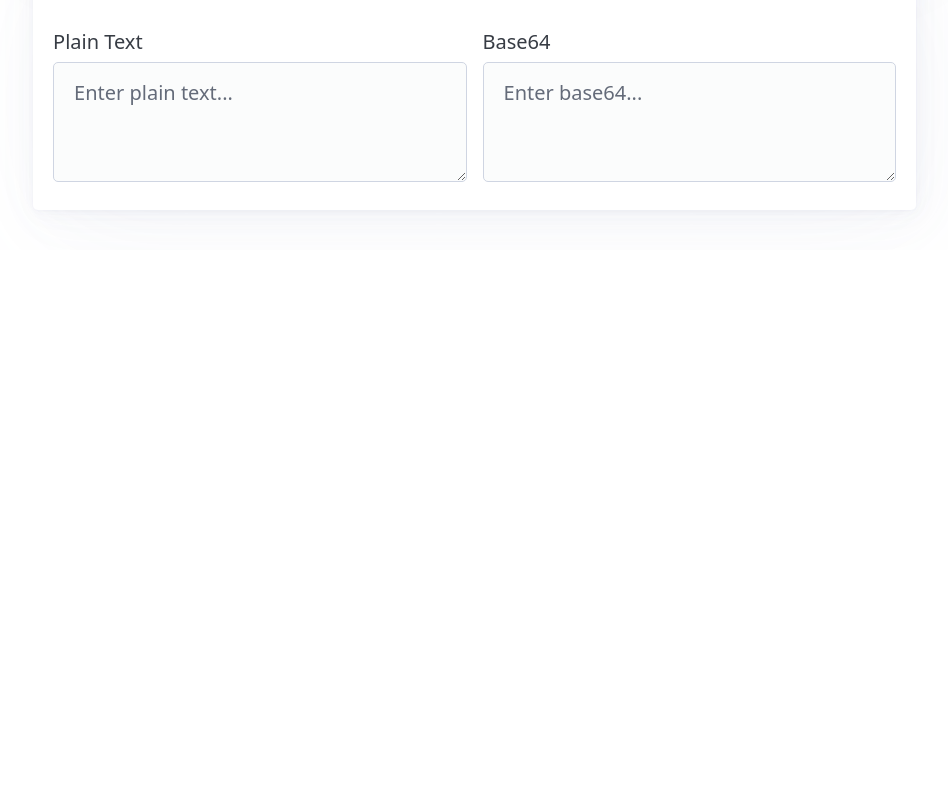
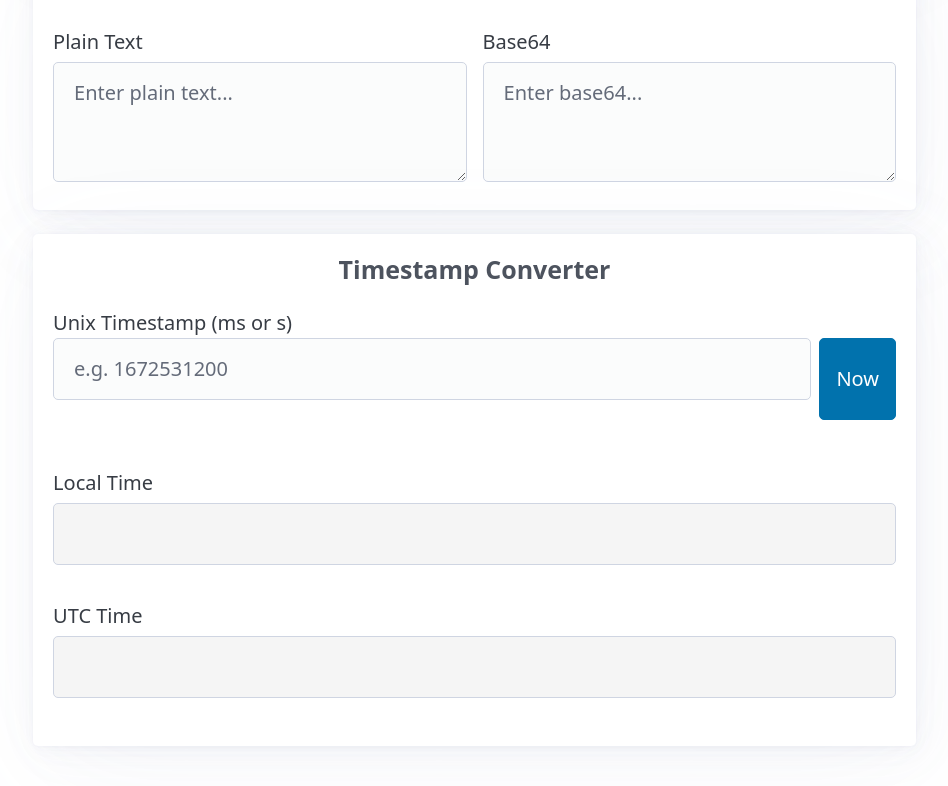
Before and after one commit to bkallaus/quick, a React (Create React App) app: page / in a window 1280 px wide. Shown: the part 1602-2388 px from the top of the page, without its empty margins (324-1272 px from the left). Before the commit the page ends 1852 px from the top, so only its background shows below. Built offline with nearby package versions, Linux system fonts and the light colour scheme.

Commit message:
feat: Add Timestamp Converter

```diff
--- a/src/App.tsx
+++ b/src/App.tsx
@@ -6,6 +6,7 @@ import IframeTester from "./components/iframe-tester";
 import ShareableList from "./components/shareable-list";
 import GenerateList from "./components/generate-list";
 import Base64Encoder from "./components/base64-encoder";
+import TimestampConverter from "./components/timestamp-converter";
 import SideNav from "./components/side-nav";
 import "./App.css";
 
@@ -26,6 +27,7 @@ export default function App() {
           <div id="iframe-tester"><IframeTester /></div>
           <div id="generate-list"><GenerateList /></div>
           <div id="base64-encoder"><Base64Encoder /></div>
+          <div id="timestamp-converter"><TimestampConverter /></div>
         </div>
       </main>
     </div>
--- a/src/components/side-nav.tsx
+++ b/src/components/side-nav.tsx
@@ -13,6 +13,7 @@ const SideNav = () => {
           <li><a href="#iframe-tester">Iframe Tester</a></li>
           <li><a href="#generate-list">Generate List</a></li>
           <li><a href="#base64-encoder">Base64 Encoder/Decoder</a></li>
+          <li><a href="#timestamp-converter">Timestamp Converter</a></li>
         </ul>
       </nav>
     </aside>
--- /dev/null
+++ b/src/components/timestamp-converter.tsx
@@ -0,0 +1,83 @@
+import React, { useState } from "react";
+import CalculationContainer from "./container";
+
+const TimestampConverter = () => {
+  const [timestamp, setTimestamp] = useState<string>("");
+  const [localTime, setLocalTime] = useState<string>("");
+  const [utcTime, setUtcTime] = useState<string>("");
+
+  const updateTimes = (tsStr: string) => {
+    setTimestamp(tsStr);
+
+    if (!tsStr.trim()) {
+      setLocalTime("");
+      setUtcTime("");
+      return;
+    }
+
+    const tsNum = Number(tsStr);
+    if (isNaN(tsNum)) {
+      setLocalTime("Invalid timestamp");
+      setUtcTime("Invalid timestamp");
+      return;
+    }
+
+    // Auto-detect seconds vs milliseconds.
+    // If the value is less than 10000000000 (Nov 20 2286), assume seconds
+    let ms = tsNum;
+    if (tsNum < 10000000000) {
+      ms = tsNum * 1000;
+    }
+
+    const date = new Date(ms);
+
+    if (isNaN(date.getTime())) {
+      setLocalTime("Invalid date");
+      setUtcTime("Invalid date");
+      return;
+    }
+
+    setLocalTime(date.toString());
+    setUtcTime(date.toUTCString());
+  };
+
+  const handleNowClick = () => {
+    updateTimes(Date.now().toString());
+  };
+
+  return (
+    <CalculationContainer>
+      <h4 style={{ width: "100%", textAlign: "center", marginBottom: 0 }}>
+        Timestamp Converter
+      </h4>
+      <div style={{ width: "100%", display: "flex", gap: "16px", alignItems: "flex-end" }}>
+        <label style={{ flex: 1 }}>
+          Unix Timestamp (ms or s)
+          <div style={{ display: "flex", gap: "8px" }}>
+            <input
+              type="text"
+              value={timestamp}
+              onChange={(e) => updateTimes(e.target.value)}
+              placeholder="e.g. 1672531200"
+              style={{ flex: 1 }}
+            />
+            <button onClick={handleNowClick} style={{ padding: "8px 16px" }}>Now</button>
+          </div>
+        </label>
+      </div>
+
+      <div style={{ width: "100%", display: "flex", flexDirection: "column", gap: "8px", marginTop: "16px" }}>
+        <label>
+          Local Time
+          <input type="text" readOnly value={localTime} style={{ backgroundColor: "#f5f5f5" }} />
+        </label>
+        <label>
+          UTC Time
+          <input type="text" readOnly value={utcTime} style={{ backgroundColor: "#f5f5f5" }} />
+        </label>
+      </div>
+    </CalculationContainer>
+  );
+};
+
+export default TimestampConverter;
```
Also changed, not shown: 1 other file (tests, documents, lock files or other folders).
